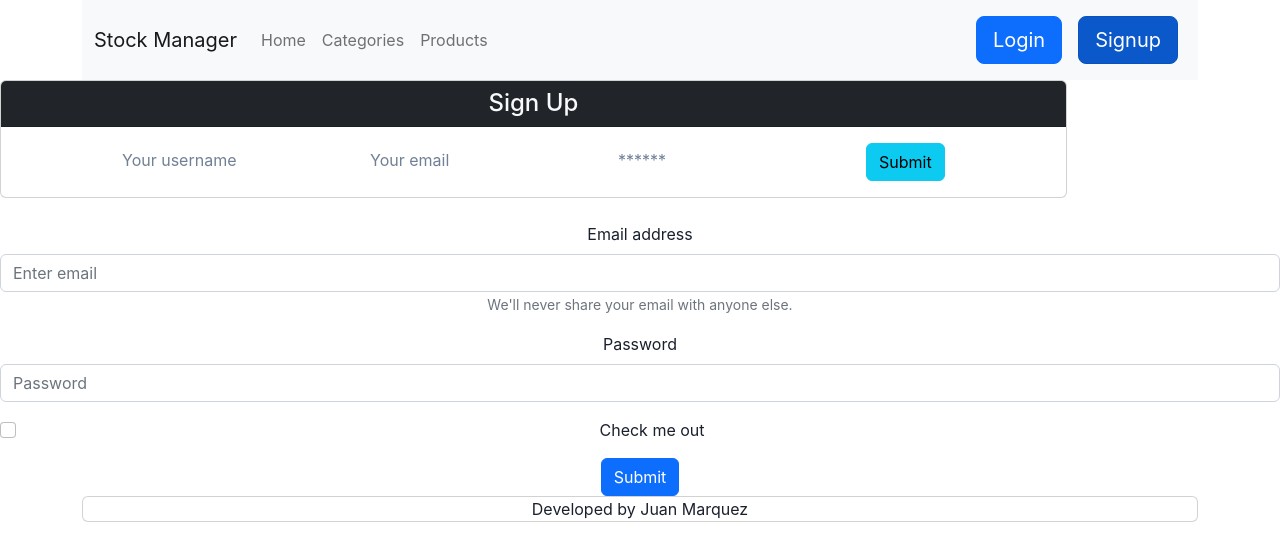
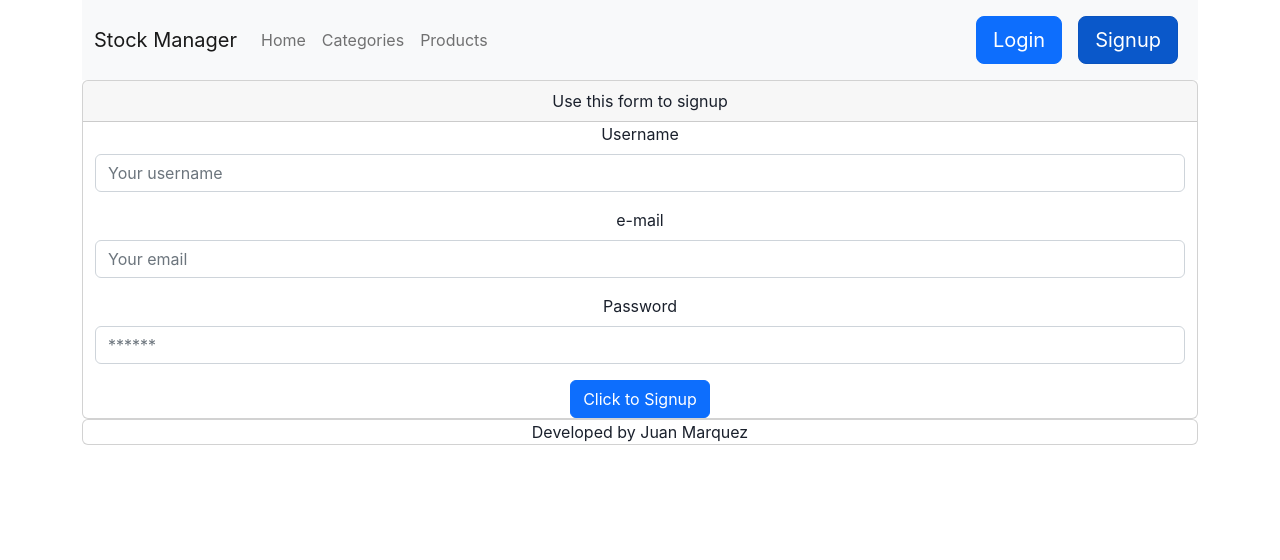
Before and after one commit to juanmarquez4/stock-manager, a React (Create React App) app in the folder client/: page /signup in a window 1280 px wide. Shown: the top 560 px of the page. Built offline with nearby package versions, Linux system fonts and the light colour scheme.

Commit message:
Updated client/src/pages/Signup.js

```diff
--- a/client/src/pages/Login.js
+++ b/client/src/pages/Login.js
@@ -6,6 +6,7 @@ import { LOGIN_USER } from '../utils/mutations';
 import Container from 'react-bootstrap/Container';
 import Button from 'react-bootstrap/Button';
 import Form from 'react-bootstrap/Form';
+import Card from 'react-bootstrap/Card';
 
 import Auth from '../utils/auth';
 
@@ -50,6 +51,8 @@ const Login = (props) => {
               </p>
             ) : (
               <Container>
+              <Card>
+              <Card.Header>Use this form to login</Card.Header>
                 <Container>
                   <Form onSubmit={handleFormSubmit}>
                     <Form.Group className="mb-3" controlId="formBasicEmail">
@@ -62,10 +65,12 @@ const Login = (props) => {
                       <Form.Control type="password" placeholder="******" name="password"  value={formState.password} onChange={handleChange}/>
                     </Form.Group>
 
-                  <Button variant="primary" type="submit">Login</Button>
+                    <Button variant="primary" type="submit">Click to Login</Button>
                   </Form>
                 </Container>
+              </Card>
               </Container>
+
             )}
             {error && (
               <div className="my-3 p-3 bg-danger text-white">
--- a/client/src/pages/Signup.js
+++ b/client/src/pages/Signup.js
@@ -1,10 +1,12 @@
 import React, { useState } from 'react';
 import { Link } from 'react-router-dom';
+import { useMutation } from '@apollo/client';
+import { ADD_PROFILE } from '../utils/mutations';
+
+import Container from 'react-bootstrap/Container';
 import Button from 'react-bootstrap/Button';
 import Form from 'react-bootstrap/Form';
-
-import { useMutation } from '@apollo/client';
-import { ADD_PROFILE } from '../utils/mutations';
+import Card from 'react-bootstrap/Card';
 
 import Auth from '../utils/auth';
 
@@ -44,50 +46,37 @@ const Signup = () => {
 
   return (
     <>
-    <main className="flex-row justify-center mb-4">
-      <div className="col-12 col-lg-10">
-        <div className="card">
-          <h4 className="card-header bg-dark text-light p-2">Sign Up</h4>
-          <div className="card-body">
             {data ? (
               <p>
                 Success! You may now head{' '}
                 <Link to="/">back to the homepage.</Link>
               </p>
             ) : (
-              <form onSubmit={handleFormSubmit}>
-                <input
-                  className="form-input"
-                  placeholder="Your username"
-                  name="name"
-                  type="text"
-                  value={formState.name}
-                  onChange={handleChange}
-                />
-                <input
-                  className="form-input"
-                  placeholder="Your email"
-                  name="email"
-                  type="email"
-                  value={formState.email}
-                  onChange={handleChange}
-                />
-                <input
-                  className="form-input"
-                  placeholder="******"
-                  name="password"
-                  type="password"
-                  value={formState.password}
-                  onChange={handleChange}
-                />
-                <button
-                  className="btn btn-block btn-info"
-                  style={{ cursor: 'pointer' }}
-                  type="submit"
-                >
-                  Submit
-                </button>
-              </form>
+              <Container>
+              <Card>
+              <Card.Header>Use this form to signup</Card.Header>
+                <Container>
+                  <Form onSubmit={handleFormSubmit}>
+                    <Form.Group className="mb-3" controlId="formBasicEmail">
+                      <Form.Label>Username</Form.Label>
+                      <Form.Control type="text" placeholder="Your username" name="name"  value={formState.name} onChange={handleChange}/>
+                    </Form.Group>
+
+                    <Form.Group className="mb-3" controlId="formBasicEmail">
+                      <Form.Label>e-mail</Form.Label>
+                      <Form.Control type="email" placeholder="Your email" name="email"  value={formState.email} onChange={handleChange}/>
+                    </Form.Group>
+
+                    <Form.Group className="mb-3" controlId="formBasicEmail">
+                      <Form.Label>Password</Form.Label>
+                      <Form.Control type="password" placeholder="******" name="password"  value={formState.password} onChange={handleChange}/>
+                    </Form.Group>
+
+                    <Button variant="primary" type="submit">Click to Signup</Button>
+                  </Form>
+                </Container>
+              </Card>
+              </Container>
             )}
 
             {error && (
@@ -95,30 +84,6 @@ const Signup = () => {
                 {error.message}
               </div>
             )}
-          </div>
-        </div>
-      </div>
-    </main>
-    <Form>
-    <Form.Group className="mb-3" controlId="formBasicEmail">
-      <Form.Label>Email address</Form.Label>
-      <Form.Control type="email" placeholder="Enter email" />
-      <Form.Text className="text-muted">
-        We'll never share your email with anyone else.
-      </Form.Text>
-    </Form.Group>
-
-    <Form.Group className="mb-3" controlId="formBasicPassword">
-      <Form.Label>Password</Form.Label>
-      <Form.Control type="password" placeholder="Password" />
-    </Form.Group>
-    <Form.Group className="mb-3" controlId="formBasicCheckbox">
-      <Form.Check type="checkbox" label="Check me out" />
-    </Form.Group>
-    <Button variant="primary" type="submit">
-      Submit
-    </Button>
-  </Form>
   </>
   );
 };
```
Lines whose indentation alone changed are shown as unchanged.
